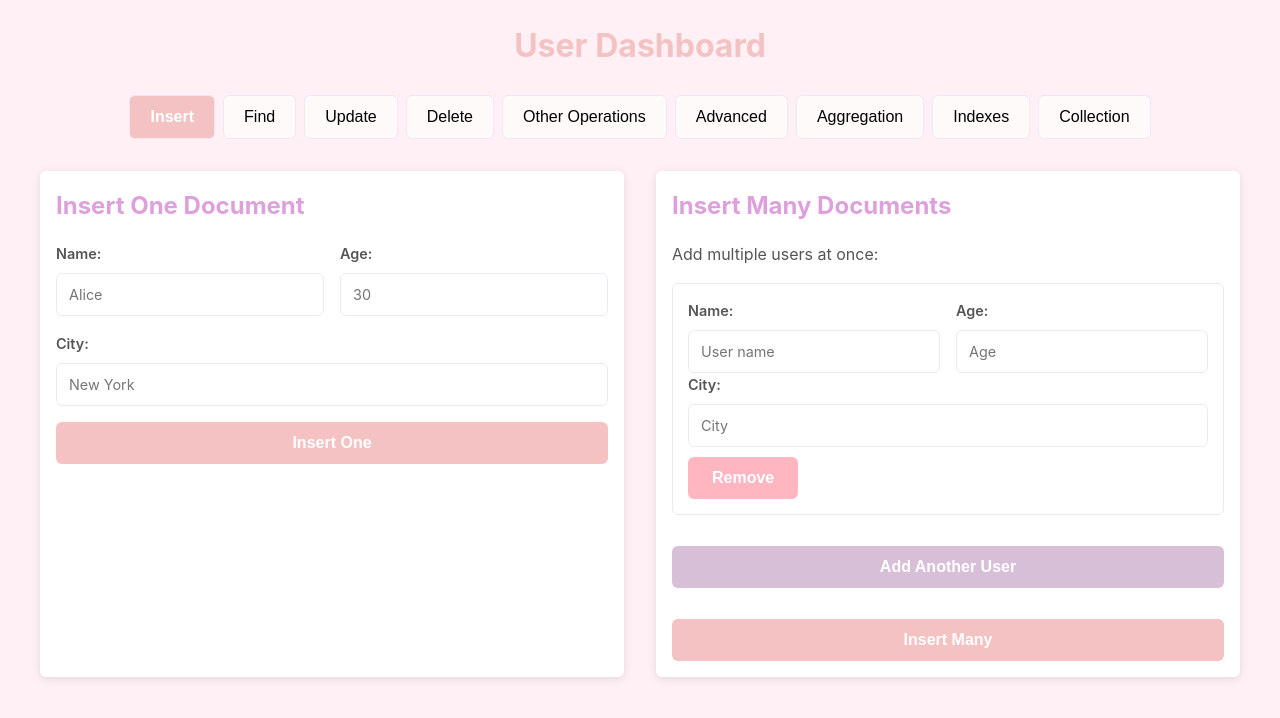
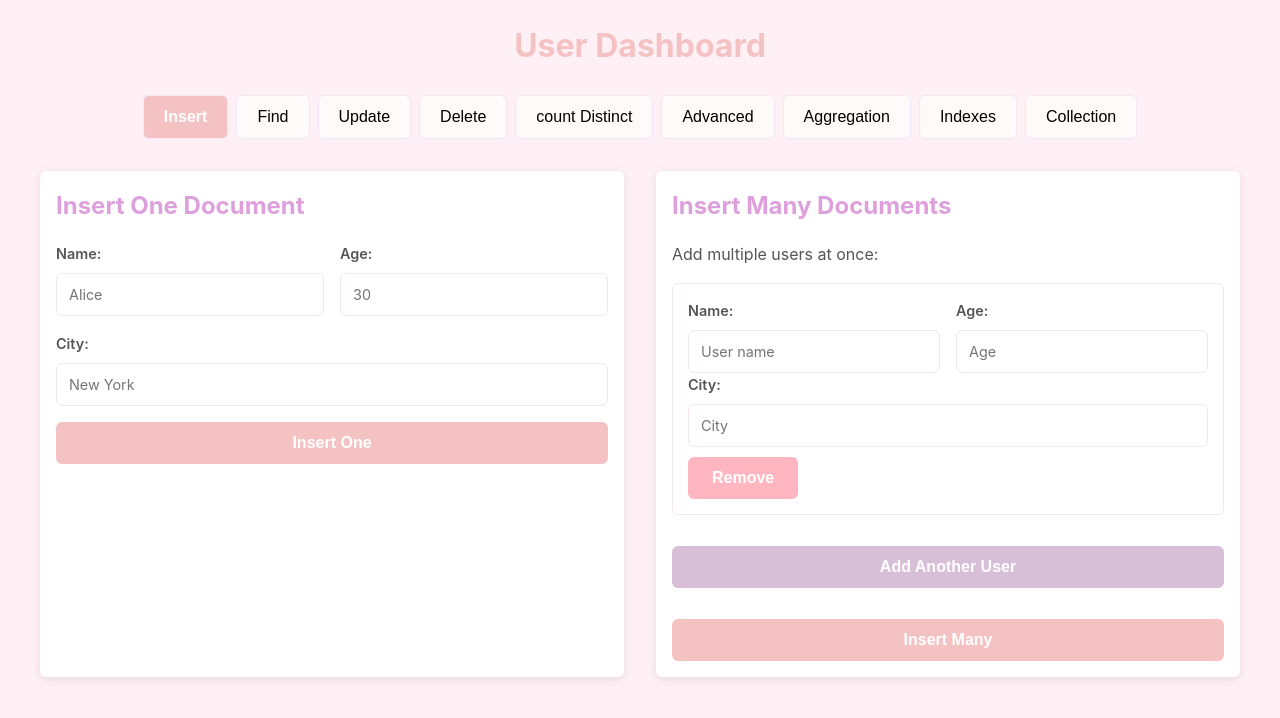
Before and after one commit to Fatimazafar2156/MongoDB-Operations, a website: page public/index.html in a window 1280 px wide. Drawn offline with Linux system fonts and the light colour scheme.

Commit message:
Update index.html

```diff
--- a/public/index.html
+++ b/public/index.html
@@ -16,7 +16,7 @@
         <button class="tab-btn" data-tab="find">Find</button>
         <button class="tab-btn" data-tab="update">Update</button>
         <button class="tab-btn" data-tab="delete">Delete</button>
-        <button class="tab-btn" data-tab="other">Other Operations</button>
+        <button class="tab-btn" data-tab="other">count Distinct</button>
         <button class="tab-btn" data-tab="advanced">Advanced</button>
         <button class="tab-btn" data-tab="aggregation">Aggregation</button>
         <button class="tab-btn" data-tab="indexes">Indexes</button>
```
